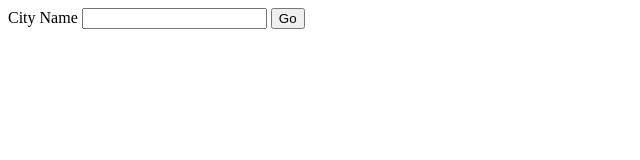
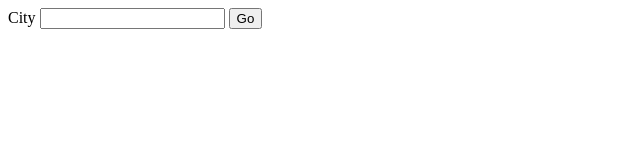
Before and after one commit to nirbhay-singh100/WeatherProject, a website: page index.html in a window 1280 px wide. Shown: the whole page, without its empty margins (0-640 px from the left). Drawn offline with Linux system fonts and the light colour scheme.

Commit message:
changed index.html

```diff
--- a/index.html
+++ b/index.html
@@ -6,7 +6,7 @@
   </head>
   <body>
     <form  action="/" method="post">
-      <label for="cityInput">City Name</label>
+      <label for="cityInput">City</label>
       <input id="cityInput" type="text" name="cityName" >
       <button type="submit">Go</button>
     </form>
```
